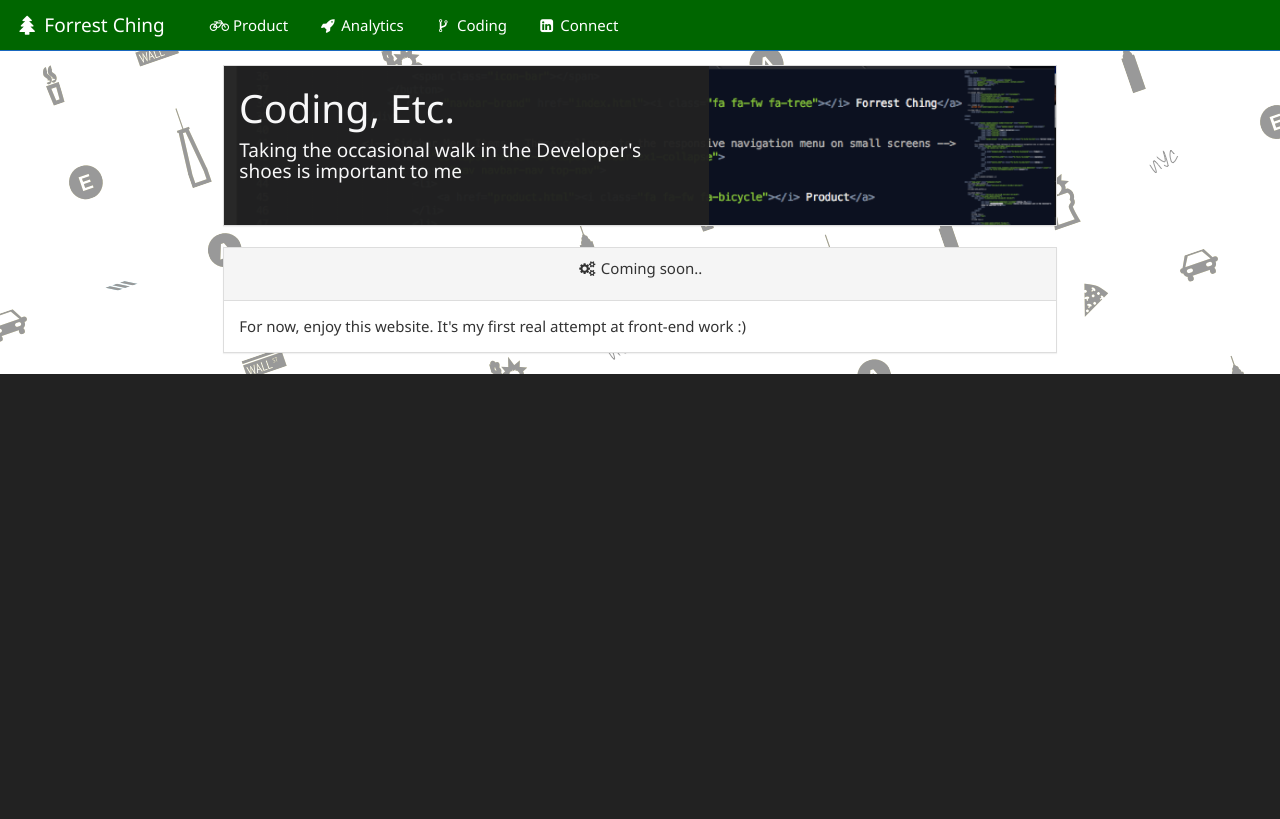
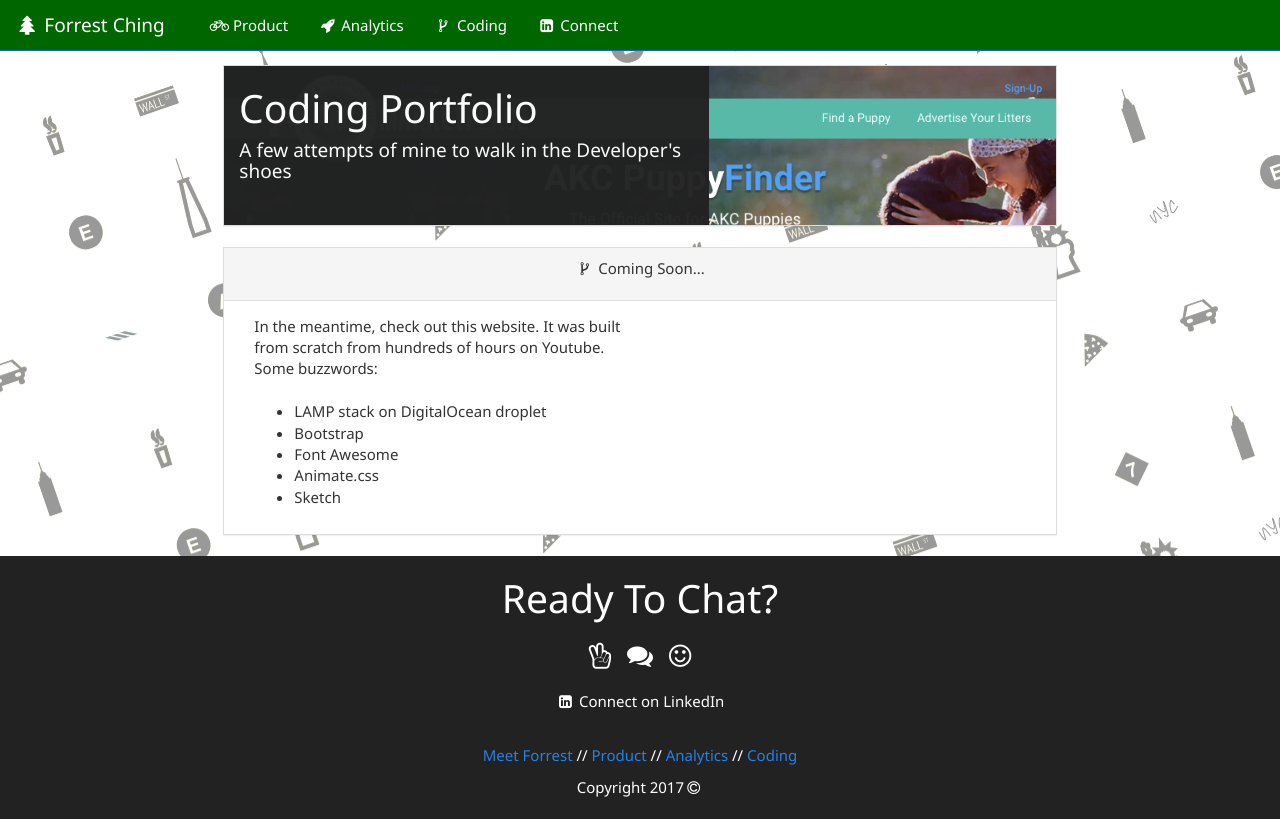
Before and after one commit to theurbanforrest/myfolio, a website: page skills.html in a window 1280 px wide. Drawn offline with Linux system fonts and the light colour scheme.

Commit message:
sunday morning tweaks

```diff
--- a/skills.html
+++ b/skills.html
@@ -28,6 +28,7 @@
 <body>
 
        <nav class="navbar navbar-inverse navbar-fixed-top" role="navigation">
+            <!-- Brand and toggle get grouped for better mobile display -->
             <div class="navbar-header">
                 <button type="button" class="navbar-toggle" data-toggle="collapse" data-target=".navbar-ex1-collapse">
                     <span class="sr-only">Toggle navigation</span>
@@ -66,11 +67,13 @@
 
     <!--start main-->
     <div id="main" class="col-xs-12 col-sm-10 col-md-8 col-lg-8">
-        <div class="row panel panel-default fc-bg-8">
+
+
+        <div class="row panel panel-default fc-bg-6">
             <div class="fc-hero-overlay col-xs-12 col-sm-7">
                 <p>
-                    <h1 class="fc-onview-rubberband fc-hidden">Coding, Etc.</h1>
-                    <h4 class="fc-onview-fadein fc-hidden">Taking the occasional walk in the Developer's shoes is important to me</h4>
+                    <h1 class="fc-onview-rubberband fc-hidden">Coding Portfolio</h1>
+                    <h4 class="fc-onview-fadein fc-hidden">A few attempts of mine to walk in the Developer's shoes</h4>
                     <br>
                 </p>
             </div>
@@ -83,14 +86,62 @@
         <div class="row panel panel-default fc-bg-1">
             <div class="panel-heading fc-center-align">
                 <p>
-                    <i class="fa fa-fw fa-gears"></i> Coming soon..
+                    <i class="fa fa-fw fa-code-fork"></i> Coming Soon...
                 </p>
             </div>
             <div class="panel-body">
-                For now, enjoy this website. It's my first real attempt at front-end work :)
+                <div class="col-xs-12 col-sm-6">
+                    In the meantime, check out this website.  It was built from scratch from hundreds of hours on Youtube.  Some buzzwords:
+                    <br>
+                    <br>
+                    <ul>
+                        <li>LAMP stack on DigitalOcean droplet</li>
+                        <li>Bootstrap</li>
+                        <li>Font Awesome</li>
+                        <li>Animate.css</li>
+                        <li>Sketch</li>
+                    </ul>
+                </div>
+                <!--end col-->
             </div>
+        </div>
+        <!--end row-->
+
     </div>
     <!--main-->
+
+    <!--start right_buffer-->
+    <div id="right_buffer" class="col-xs-0 col-sm-1 col-md-2 col-lg-2">
+    </div>
+    <!--end right_buffer-->
+</div>
+<!--/end container-fluid-->
+
+<footer class="fc-center-align fc-text-2">
+
+<div class="col-xs-12 fc-center-align">
+                        <h1 class="">Ready To Chat?</h1>
+                        <h3>
+                            <i class="fa fa-fw fa-hand-peace-o"></i>  <i class="fa fa-fw fa-comments"></i> <i class="fa fa-fw fa-smile-o"></i>
+                        <br>
+                        </h3>
+                            <a href="https://www.linkedin.com/in/forrest-ching-86421232/" class="btn btn-default" target="_blank">
+                                <i class="fa fa-fw fa-linkedin-square"></i> Connect on LinkedIn
+                            </a>
+                        <br>
+                        <br>
+                    </div>
+<p>
+    <a href="index.html">Meet Forrest</a> //
+    <a href="product.html">Product</a> //
+    <a href="portfolio.html">Analytics</a> //
+    <a href="skills.html">Coding</a>
+</p>
+Copyright 2017<i class="fa fa-fw fa-copyright"></i>
+<br>
+<br>
+
+</footer>
 
     <!-- Global JS -->
         <script src="js/bootstrap.min.js"></script>
```
Also changed, not shown: index.html (+25 -41 lines), portfolio.html (+24 -8 lines), product.html (+20 -9 lines).
